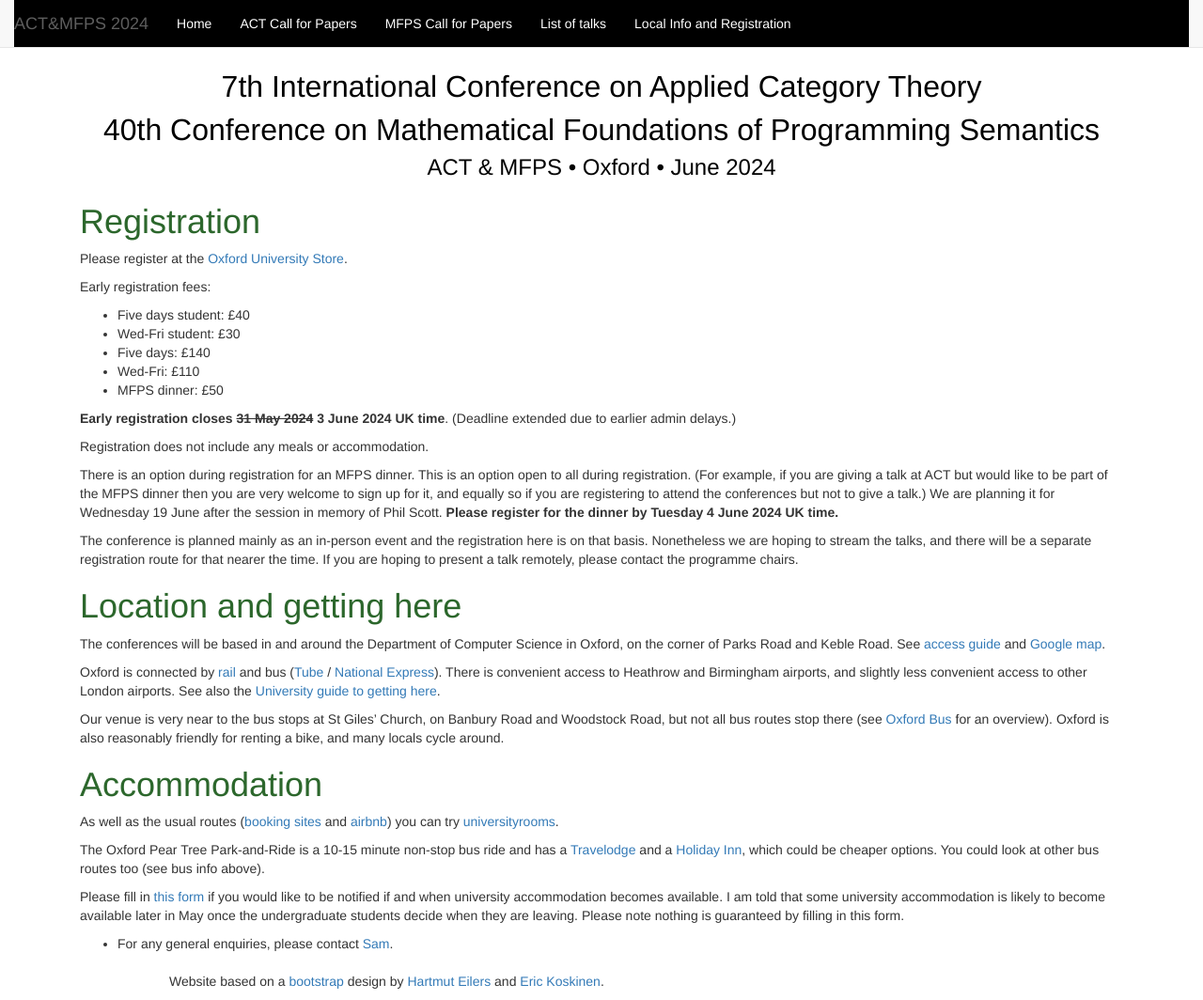
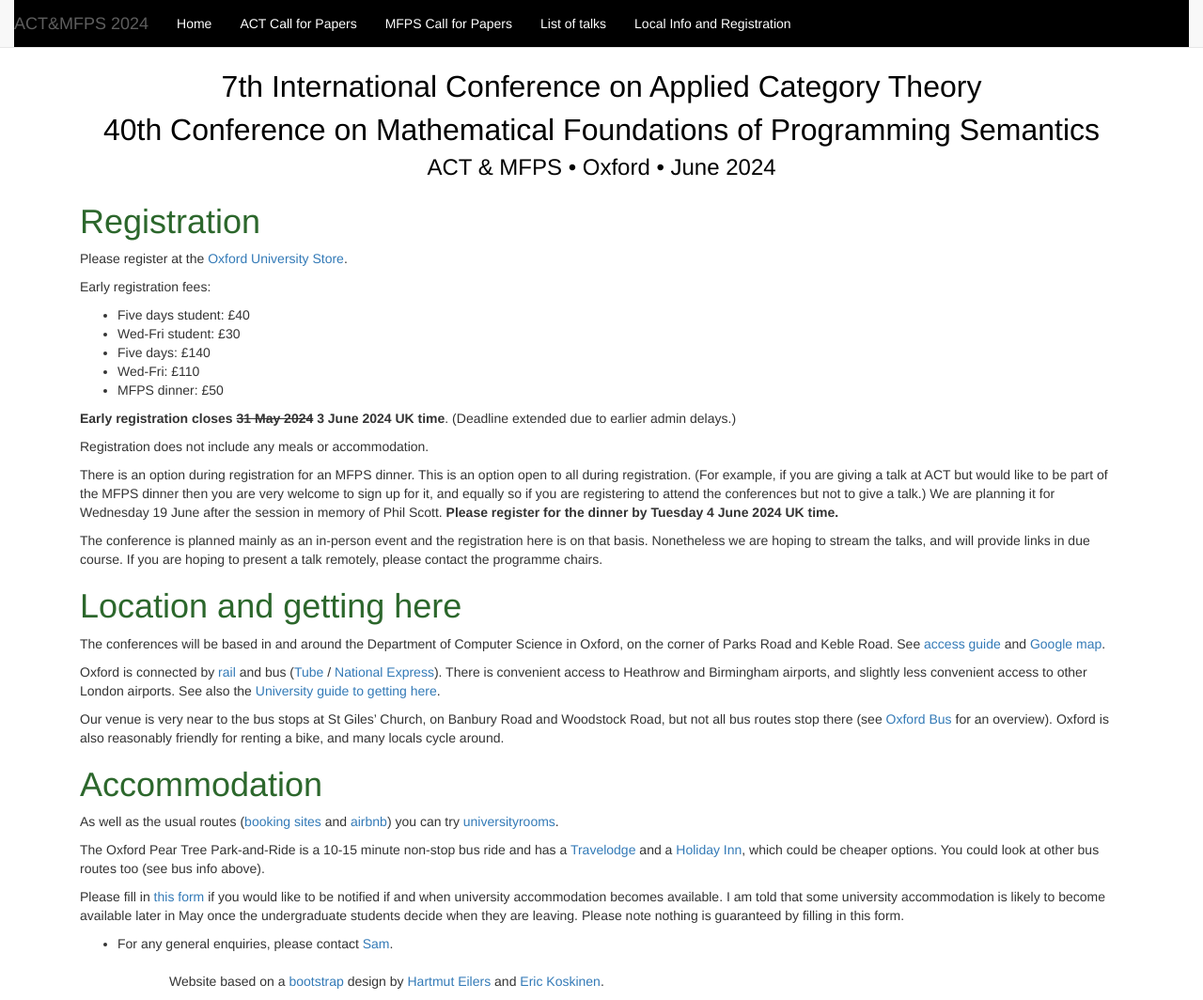
Before and after one commit to oxford24/oxford24.github.io, a Jekyll site: the page built from local.md, in a window 1280 px wide and 1064 px high. Shown: the whole window at 94% size. Built offline with Jekyll 4.4.1, drawn with Linux system fonts in a browser that asks for light colours.

Commit message:
Update local.md

```diff
--- a/local.md
+++ b/local.md
@@ -21,7 +21,7 @@ Registration does not include any meals or accommodation.
 There is an option during registration for an MFPS dinner. This is an option open to all during registration. (For example, if you are giving a talk at ACT but would like to be part of the MFPS dinner then you are very welcome to sign up for it, and equally so if you are registering to attend the conferences but not to give a talk.) We are planning it for Wednesday 19 June after the session in memory of Phil Scott.
 **Please register for the dinner by Tuesday 4 June 2024 UK time.**
 
- The conference is planned mainly as an in-person event and the registration here is on that basis. Nonetheless we are hoping to stream the talks, and there will be a separate registration route for that nearer the time. If you are hoping to present a talk remotely, please contact the programme chairs.
+ The conference is planned mainly as an in-person event and the registration here is on that basis. Nonetheless we are hoping to stream the talks, and will provide links in due course. If you are hoping to present a talk remotely, please contact the programme chairs.
 
 
 
```
